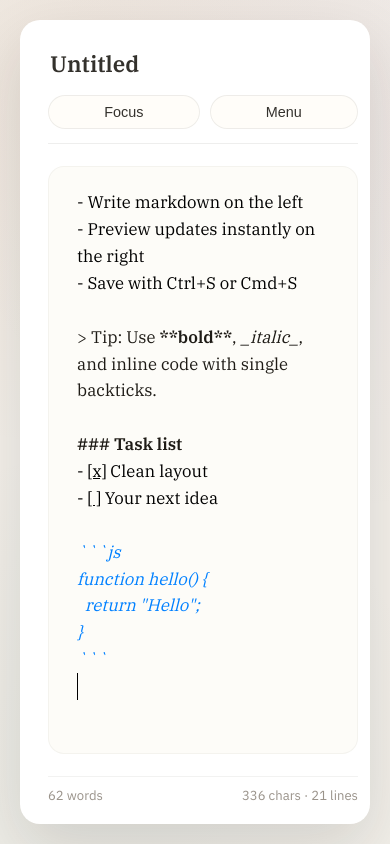
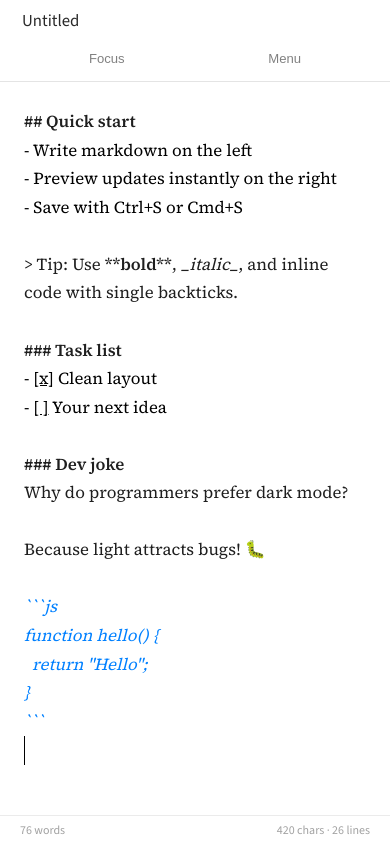
Before and after one commit to digzom/typim-frontend, a plain HTML site: page index.html in a window 390 px wide. Drawn offline with nearby package versions, Linux system fonts and the light colour scheme.

Commit message:
add minimalistic

```diff
--- a/app.js
+++ b/app.js
@@ -61,11 +61,11 @@ const shareState = {
 
 const fontOptions = {
   body: {
-    serif: '"IBM Plex Serif", "Georgia", serif',
-    sans: '"IBM Plex Sans", "Segoe UI", sans-serif',
+    serif: '"Source Serif 4", "Iowan Old Style", "Georgia", serif',
+    sans: '"Source Sans 3", "Noto Sans", "Helvetica Neue", sans-serif',
   },
   mono: {
-    plex: '"IBM Plex Mono", "SFMono-Regular", "Menlo", "Consolas", monospace',
+    plex: '"Source Code Pro", "IBM Plex Mono", "Menlo", "Consolas", monospace',
     system: 'ui-monospace, SFMono-Regular, Menlo, Consolas, "Liberation Mono", monospace',
   },
 };
@@ -97,7 +97,7 @@ md.set({
 // ============================================================
 // Editor Setup
 // ============================================================
-const starter = `# Typim\n\nWelcome to a focused markdown space.\n\n## Quick start\n- Write markdown on the left\n- Preview updates instantly on the right\n- Save with Ctrl+S or Cmd+S\n\n> Tip: Use **bold**, _italic_, and inline code with single backticks.\n\n### Task list\n- [x] Clean layout\n- [ ] Your next idea\n\n\`\`\`js\nfunction hello() {\n  return "Hello";\n}\n\`\`\`\n`;
+const starter = `# Typim\n\nWelcome to a focused markdown space.\n\n## Quick start\n- Write markdown on the left\n- Preview updates instantly on the right\n- Save with Ctrl+S or Cmd+S\n\n> Tip: Use **bold**, _italic_, and inline code with single backticks.\n\n### Task list\n- [x] Clean layout\n- [ ] Your next idea\n\n### Dev joke\nWhy do programmers prefer dark mode?\n\nBecause light attracts bugs! 🐛\n\n\`\`\`js\nfunction hello() {\n  return "Hello";\n}\n\`\`\`\n`;
 
 const editor = window.CodeMirror(editorRoot, {
   value: starter,
@@ -136,12 +136,12 @@ const applyTheme = (theme) => {
     document.body.setAttribute("data-theme", "dark");
     menuTheme.textContent = "Theme: Dark";
     editor.setOption("theme", "xq-dark");
-    if (themeMeta) themeMeta.setAttribute("content", "#1f1c18");
+    if (themeMeta) themeMeta.setAttribute("content", "#1f1f1f");
   } else {
     document.body.removeAttribute("data-theme");
     menuTheme.textContent = "Theme: Light";
     editor.setOption("theme", "xq-light");
-    if (themeMeta) themeMeta.setAttribute("content", "#f2efe9");
+    if (themeMeta) themeMeta.setAttribute("content", "#f2f2f2");
   }
   localStorage.setItem("theme", theme);
 };
--- a/index.html
+++ b/index.html
@@ -11,7 +11,7 @@
     <link rel="preconnect" href="https://fonts.googleapis.com" />
     <link rel="preconnect" href="https://fonts.gstatic.com" crossorigin />
     <link
-      href="https://fonts.googleapis.com/css2?family=IBM+Plex+Sans:wght@300;400;500;600&family=IBM+Plex+Serif:wght@300;400;600&family=IBM+Plex+Mono:wght@400;500&display=swap"
+      href="https://fonts.googleapis.com/css2?family=Source+Sans+3:wght@400;500;600&family=Source+Serif+4:wght@400;600&family=Source+Code+Pro:wght@400;500&display=swap"
       rel="stylesheet"
     />
     <link
@@ -122,14 +122,14 @@
             <label class="field">
               <span>Body font</span>
               <select id="font-body">
-                <option value="serif">IBM Plex Serif</option>
-                <option value="sans">IBM Plex Sans</option>
+                <option value="serif">Source Serif 4</option>
+                <option value="sans">Source Sans 3</option>
               </select>
             </label>
             <label class="field">
               <span>Monospace font</span>
               <select id="font-mono">
-                <option value="plex">IBM Plex Mono</option>
+                <option value="plex">Source Code Pro</option>
                 <option value="system">System Mono</option>
               </select>
             </label>
--- a/styles.css
+++ b/styles.css
@@ -1,47 +1,47 @@
 :root {
   color-scheme: light;
-  --bg: #f2efe9;
-  --bg-top: #fdfbf7;
-  --bg-deep: #e7e2d8;
-  --font-ui: "IBM Plex Sans", "Segoe UI", sans-serif;
-  --font-body: "IBM Plex Serif", "Georgia", serif;
-  --font-mono: "IBM Plex Mono", "SFMono-Regular", "Menlo", "Consolas", monospace;
-  --ink: #1e1b16;
-  --muted: #6f6559;
-  --accent: #b86f3c;
+  --bg: #f2f2f2;
+  --bg-top: #ffffff;
+  --bg-deep: #e9e9e9;
+  --font-ui: "Source Sans 3", "Noto Sans", "Helvetica Neue", sans-serif;
+  --font-body: "Source Serif 4", "Iowan Old Style", "Georgia", serif;
+  --font-mono: "Source Code Pro", "IBM Plex Mono", "Menlo", "Consolas", monospace;
+  --ink: #1f1f1f;
+  --muted: #7a7a7a;
+  --accent: #3a7bd5;
   --panel: #ffffff;
-  --panel-soft: #fdfcf8;
-  --panel-strong: #fffdf9;
-  --shadow: 0 24px 60px rgba(30, 27, 22, 0.12);
-  --border: rgba(30, 27, 22, 0.08);
-  --radius: 20px;
-  --code-bg: #1c1a16;
-  --code-ink: #f5f0e8;
-  --code-inline-bg: rgba(30, 27, 22, 0.08);
-  --hint-bg: rgba(30, 27, 22, 0.8);
-  --hint-ink: #f7f2ea;
-  --danger: #a4372a;
+  --panel-soft: #fafafa;
+  --panel-strong: #f5f5f5;
+  --shadow: 0 12px 30px rgba(0, 0, 0, 0.08);
+  --border: #e3e3e3;
+  --radius: 8px;
+  --code-bg: #f6f6f6;
+  --code-ink: #1b1b1b;
+  --code-inline-bg: #efefef;
+  --hint-bg: rgba(32, 32, 32, 0.88);
+  --hint-ink: #f6f6f6;
+  --danger: #b54236;
 }
 
 body[data-theme="dark"] {
   color-scheme: dark;
-  --bg: #151311;
-  --bg-top: #1c1916;
-  --bg-deep: #141210;
-  --ink: #f3ede4;
-  --muted: #b6aa9b;
-  --accent: #c07a45;
-  --panel: #1f1c18;
-  --panel-soft: #231f1b;
-  --panel-strong: #26221d;
-  --shadow: 0 30px 60px rgba(0, 0, 0, 0.45);
-  --border: rgba(255, 255, 255, 0.1);
-  --code-bg: #0f0d0b;
-  --code-ink: #f4efe6;
-  --code-inline-bg: rgba(255, 255, 255, 0.08);
-  --hint-bg: rgba(15, 13, 11, 0.85);
-  --hint-ink: #f4efe6;
-  --danger: #e07163;
+  --bg: #1a1a1a;
+  --bg-top: #1f1f1f;
+  --bg-deep: #151515;
+  --ink: #f0f0f0;
+  --muted: #b1b1b1;
+  --accent: #5a9be9;
+  --panel: #1f1f1f;
+  --panel-soft: #232323;
+  --panel-strong: #2a2a2a;
+  --shadow: 0 18px 40px rgba(0, 0, 0, 0.5);
+  --border: #2f2f2f;
+  --code-bg: #141414;
+  --code-ink: #f0f0f0;
+  --code-inline-bg: #2a2a2a;
+  --hint-bg: rgba(10, 10, 10, 0.9);
+  --hint-ink: #f0f0f0;
+  --danger: #e06a5b;
 }
 
 * {
@@ -60,47 +60,33 @@ body {
 body {
   font-family: var(--font-ui);
   color: var(--ink);
-  background: radial-gradient(circle at top, var(--bg-top) 0%, var(--bg) 60%);
+  background: var(--bg);
 }
 
 .ambient {
-  position: fixed;
-  inset: 0;
-  background-color: var(--bg);
-  background-image: radial-gradient(circle at 20% 10%, rgba(184, 111, 60, 0.08), transparent 45%),
-    radial-gradient(circle at 85% 15%, rgba(137, 81, 148, 0.05), transparent 50%),
-    radial-gradient(circle at 30% 90%, rgba(68, 123, 113, 0.06), transparent 40%);
-  pointer-events: none;
-  z-index: 0;
+  display: none;
 }
 
 body[data-theme="dark"] .ambient {
-  background-color: var(--bg);
-  background-image: radial-gradient(circle at 20% 10%, rgba(184, 111, 60, 0.12), transparent 45%),
-    radial-gradient(circle at 85% 15%, rgba(96, 76, 128, 0.14), transparent 50%),
-    radial-gradient(circle at 30% 90%, rgba(66, 122, 111, 0.12), transparent 40%);
+  display: none;
 }
 
 body[data-theme="dark"] .action-menu {
-  box-shadow: 0 12px 32px rgba(0, 0, 0, 0.4);
-}
-
-body[data-theme="dark"] .pane {
-  border-color: rgba(255, 255, 255, 0.04);
+  box-shadow: 0 12px 28px rgba(0, 0, 0, 0.45);
 }
 
 .app {
   position: relative;
   z-index: 1;
-  max-width: var(--container-width, 1400px);
-  margin: 40px auto;
-  padding: 28px 28px 20px;
+  max-width: none;
+  margin: 0;
+  padding: 0;
   background: var(--panel);
-  border-radius: var(--radius);
-  box-shadow: var(--shadow);
+  border-radius: 0;
+  box-shadow: none;
   display: grid;
   grid-template-rows: auto 1fr auto;
-  height: calc(100vh - 80px);
+  height: 100vh;
   min-height: 0;
   overflow: hidden;
   animation: rise 0.6s ease;
@@ -121,10 +107,10 @@ body[data-theme="dark"] .pane {
   display: flex;
   align-items: center;
   justify-content: space-between;
-  gap: 16px;
-  padding-bottom: 14px;
+  gap: 12px;
+  padding: 10px 56px;
   border-bottom: 1px solid var(--border);
-  opacity: 0.9;
+  opacity: 0.95;
 }
 
 .title-wrap {
@@ -134,9 +120,9 @@ body[data-theme="dark"] .pane {
 }
 
 .doc-title {
-  font-family: var(--font-body);
-  font-size: 1.4rem;
-  font-weight: 600;
+  font-family: var(--font-ui);
+  font-size: 1.05rem;
+  font-weight: 500;
   border: none;
   outline: none;
   color: var(--ink);
@@ -157,47 +143,53 @@ body[data-theme="dark"] .pane {
 
 .actions {
   display: flex;
-  gap: 10px;
+  gap: 6px;
   flex-wrap: wrap;
 }
 
 button {
-  border: 1px solid var(--border);
-  background: var(--panel-strong);
-  padding: 8px 14px;
-  border-radius: 999px;
-  font-size: 0.9rem;
+  border: 1px solid transparent;
+  background: transparent;
+  padding: 6px 10px;
+  border-radius: 6px;
+  font-size: 0.82rem;
   cursor: pointer;
-  color: var(--ink);
-  transition: transform 0.2s ease, box-shadow 0.2s ease, border-color 0.2s ease;
+  color: var(--muted);
+  transition: background 0.2s ease, border-color 0.2s ease, color 0.2s ease;
 }
 
 button:hover {
-  transform: translateY(-1px);
-  box-shadow: 0 8px 18px rgba(30, 27, 22, 0.12);
-  border-color: rgba(30, 27, 22, 0.22);
+  background: var(--panel-soft);
+  border-color: var(--border);
+  color: var(--ink);
 }
 
 button:active {
-  transform: translateY(0);
+  color: var(--ink);
 }
 
 .workspace {
   display: grid;
   grid-template-columns: 1fr 1fr;
-  gap: 20px;
-  padding: 22px 0;
+  gap: 0;
+  padding: 0;
   min-height: 0;
+  background: var(--panel);
 }
 
 .pane {
-  background: var(--panel-soft);
-  border: 1px solid rgba(30, 27, 22, 0.04);
-  border-radius: 16px;
-  padding: 24px;
+  background: transparent;
+  border: none;
+  border-radius: 0;
+  padding: 0;
   overflow: hidden;
   display: flex;
   min-height: 0;
+  justify-content: center;
+}
+
+.preview-pane {
+  border-left: 1px solid var(--border);
 }
 
 .editor-pane .CodeMirror {
@@ -205,14 +197,15 @@ button:active {
   height: 100%;
   font-family: var(--font-body);
   font-size: 1.05rem;
-  line-height: 1.6;
+  line-height: 1.7;
   color: var(--ink);
-  background: transparent;
+  background: var(--panel);
+  max-width: var(--container-width, 900px);
+  margin: 0 auto;
 }
 
 .editor-pane .CodeMirror-scroll {
-  padding-right: 8px;
-  padding-bottom: 24px;
+  padding: 36px 56px 64px;
 }
 
 .editor-pane .CodeMirror-gutters {
@@ -222,42 +215,75 @@ button:active {
 
 .preview {
   font-family: var(--font-body);
-  font-size: 1.02rem;
+  font-size: 1.05rem;
   line-height: 1.7;
   color: var(--ink);
   width: 100%;
   height: 100%;
   overflow-y: auto;
-  padding-right: 8px;
-  padding-bottom: 24px;
+  padding: 36px 56px 64px;
+  max-width: var(--container-width, 900px);
+  margin: 0 auto;
 }
 
 .preview h1,
 .preview h2,
 .preview h3 {
   font-family: var(--font-body);
-  margin-top: 1.6em;
+  font-weight: 600;
+}
+
+.preview h1 {
+  font-size: 2.15rem;
+  margin: 0.3em 0 0.6em;
+}
+
+.preview h2 {
+  font-size: 1.6rem;
+  margin: 1.4em 0 0.5em;
+}
+
+.preview h3 {
+  font-size: 1.25rem;
+  margin: 1.2em 0 0.4em;
+}
+
+.preview p {
+  margin: 0.9em 0;
+}
+
+.preview ul,
+.preview ol {
+  padding-left: 1.5em;
+}
+
+.preview hr {
+  border: none;
+  border-top: 1px solid var(--border);
+  margin: 2em 0;
 }
 
 .preview blockquote {
   margin: 1.2em 0;
-  padding: 0.6em 1em;
-  border-left: 3px solid var(--accent);
-  background: rgba(184, 111, 60, 0.08);
+  padding: 0.2em 1em;
+  border-left: 3px solid var(--border);
+  color: var(--muted);
+  background: transparent;
 }
 
 .preview code {
   font-family: var(--font-mono);
   background: var(--code-inline-bg);
   padding: 0.15em 0.35em;
-  border-radius: 6px;
+  border-radius: 4px;
 }
 
 .preview pre {
   background: var(--code-bg);
   color: var(--code-ink);
-  padding: 16px;
-  border-radius: 12px;
+  padding: 16px 18px;
+  border-radius: 8px;
+  border: 1px solid var(--border);
   overflow-x: auto;
 }
 
@@ -271,25 +297,25 @@ button:active {
   display: flex;
   justify-content: space-between;
   align-items: center;
-  font-size: 0.82rem;
+  font-size: 0.75rem;
   color: var(--muted);
   border-top: 1px solid var(--border);
-  padding-top: 10px;
+  padding: 8px 56px;
   opacity: 0.7;
 }
 
 .action-menu {
   position: absolute;
-  top: 70px;
-  right: 28px;
-  background: var(--panel-strong);
+  top: 52px;
+  right: 56px;
+  background: var(--panel);
   border: 1px solid var(--border);
-  border-radius: 14px;
-  padding: 8px;
+  border-radius: 8px;
+  padding: 6px;
   display: none;
   flex-direction: column;
-  gap: 4px;
-  box-shadow: 0 12px 32px rgba(30, 27, 22, 0.18);
+  gap: 2px;
+  box-shadow: 0 10px 24px rgba(0, 0, 0, 0.12);
   z-index: 3;
   min-width: 160px;
 }
@@ -300,11 +326,11 @@ button:active {
 
 .menu-item {
   text-align: left;
-  padding: 10px 14px;
+  padding: 8px 12px;
   border: none;
   background: transparent;
-  border-radius: 10px;
-  font-size: 0.9rem;
+  border-radius: 6px;
+  font-size: 0.85rem;
   color: var(--ink);
   cursor: pointer;
   transition: background 0.15s ease;
@@ -323,9 +349,9 @@ button:active {
   background: var(--hint-bg);
   color: var(--hint-ink);
   padding: 10px 16px;
-  border-radius: 999px;
-  font-size: 0.85rem;
-  letter-spacing: 0.02em;
+  border-radius: 10px;
+  font-size: 0.8rem;
+  letter-spacing: 0.01em;
   opacity: 0;
   transform: translateY(8px);
   transition: opacity 0.2s ease, transform 0.2s ease;
@@ -355,7 +381,7 @@ button:active {
 .modal {
   position: fixed;
   inset: 0;
-  background: rgba(30, 27, 22, 0.45);
+  background: rgba(0, 0, 0, 0.35);
   display: none;
   align-items: center;
   justify-content: center;
@@ -369,9 +395,9 @@ button:active {
 
 .modal-card {
   width: min(520px, 100%);
-  background: var(--panel-strong);
-  border-radius: 18px;
-  padding: 20px;
+  background: var(--panel);
+  border-radius: 12px;
+  padding: 18px;
   box-shadow: var(--shadow);
   border: 1px solid var(--border);
 }
@@ -385,7 +411,8 @@ button:active {
 
 .modal-header h2 {
   margin: 0;
-  font-size: 1.2rem;
+  font-size: 1.05rem;
+  font-weight: 600;
 }
 
 .modal-body {
@@ -430,9 +457,9 @@ button:active {
 .field select,
 .share-result input {
   padding: 10px 12px;
-  border-radius: 10px;
+  border-radius: 8px;
   border: 1px solid var(--border);
-  font-size: 0.95rem;
+  font-size: 0.9rem;
   color: var(--ink);
   background: var(--panel);
 }
@@ -480,8 +507,29 @@ button:active {
 
 @media (max-width: 900px) {
   .app {
-    margin: 20px;
-    height: calc(100vh - 40px);
+    margin: 0;
+    height: 100vh;
+  }
+
+  .topbar {
+    padding: 8px 20px;
+  }
+
+  .statusbar {
+    padding: 6px 20px;
+  }
+
+  .editor-pane .CodeMirror-scroll,
+  .preview {
+    padding: 28px 20px 48px;
+  }
+
+  .preview-pane {
+    border-left: none;
+  }
+
+  .action-menu {
+    right: 20px;
   }
 
   .workspace {
```
